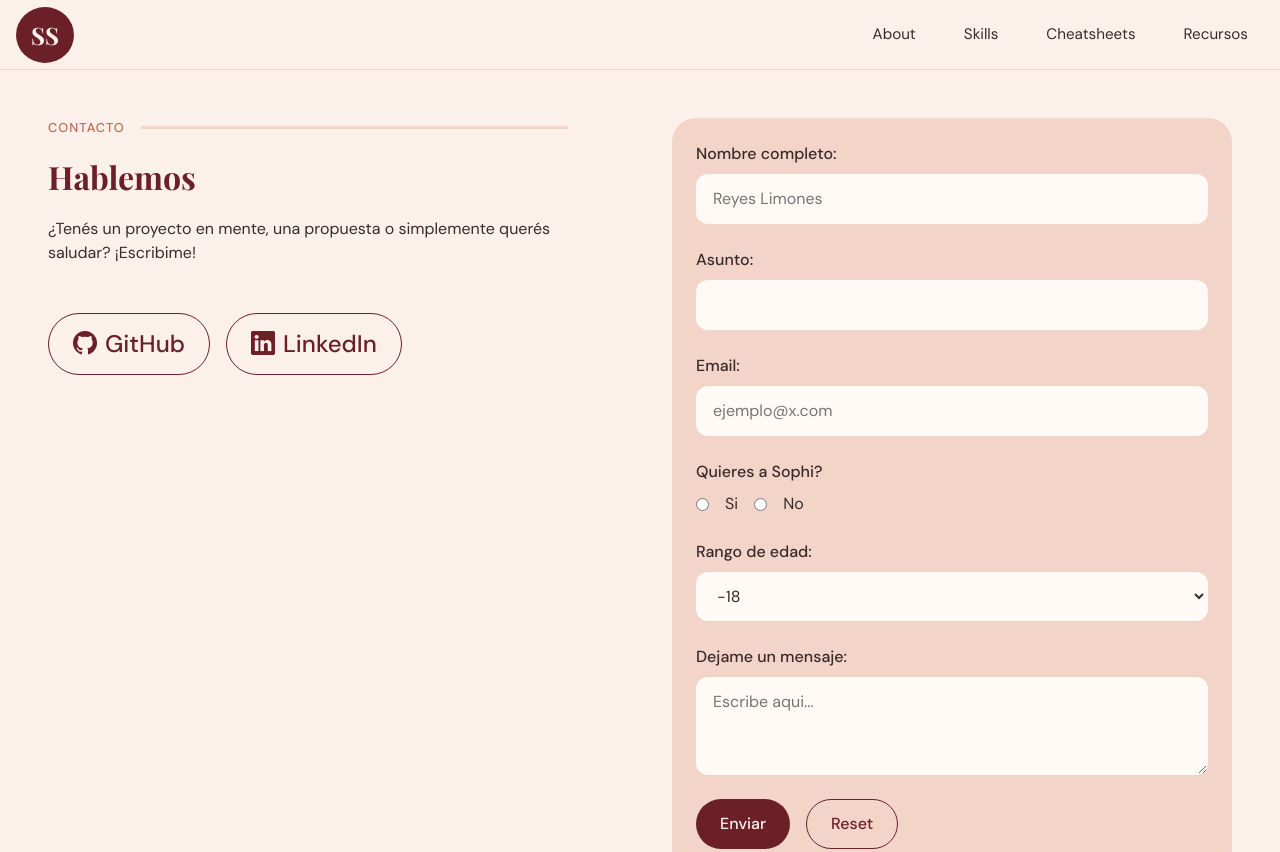
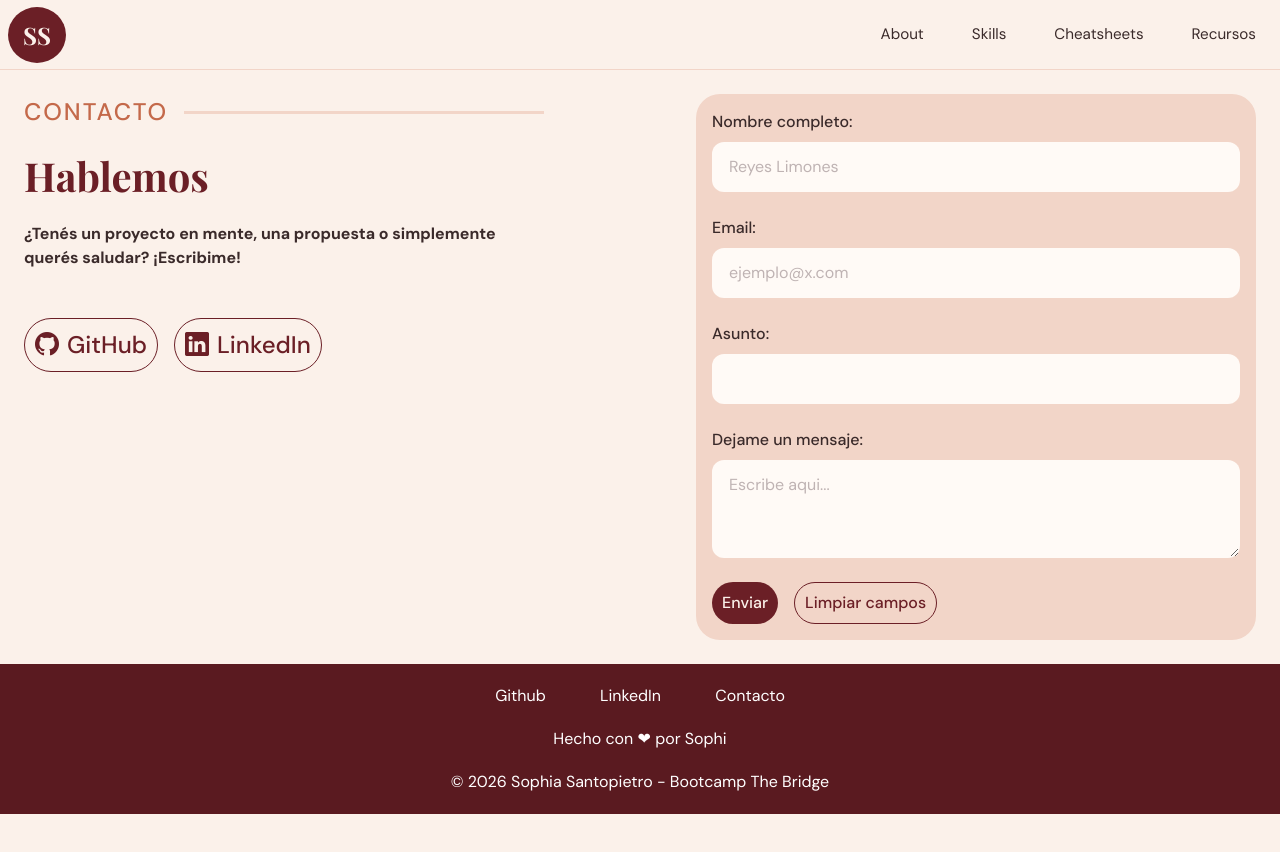
Before and after one commit to sophisantopietro/portfolio-bootcamp, a plain HTML site: page contact.html in a window 1280 px wide. Shown: the top 852 px of the page. After the commit the page ends 814 px from the top, so only its background shows below. Drawn offline with nearby package versions, Linux system fonts and the light colour scheme; a web font is replaced by a local one.

Commit message:
Correccion de header en formato movil solo para la pagina principal, quito campos de contacto y corrijo css

```diff
--- a/contact.html
+++ b/contact.html
@@ -29,12 +29,12 @@
       </button>
     </div>
   </header>
-  <main>
+  <main class="main-contact">
     <section class="contact">
       <div class="page-intro">
-        <p class="section-label">Contacto</p>
-        <h1>Hablemos</h1>
-        <p>¿Tenés un proyecto en mente, una propuesta o simplemente querés saludar? ¡Escribime!</p>
+        <p class="section-label section-label-contact">Contacto</p>
+        <h1 class="section-title">Hablemos</h1>
+        <p class="section-description">¿Tenés un proyecto en mente, una propuesta o simplemente querés saludar? ¡Escribime!</p>
         <div class="contact-buttons">
           <a class="btn btn-outline" href="https://github.com/sophisantopietro">
             <i class="bi bi-github" aria-hidden="true"></i> GitHub
@@ -55,30 +55,13 @@
           </div>
 
           <div class="form-field">
-            <label for="asunto">Asunto:</label>
-            <input id="asunto" type="text" name="asunto" required />
-          </div>
-
-          <div class="form-field">
             <label for="email">Email:</label>
             <input id="email" type="email" name="email" placeholder="ejemplo@x.com" required />
           </div>
 
-          <div class="radio-group">
-            <p>Quieres a Sophi?</p>
-            <input id="radiobt1" type="radio" name="radio-amor" value="1" required />
-            <label for="radiobt1">Si</label>
-            <input id="radiobt2" type="radio" name="radio-amor" value="2" required />
-            <label for="radiobt2">No</label>
-          </div>
-
           <div class="form-field">
-            <label for="edad">Rango de edad:</label>
-            <select name="edad" id="edad" required>
-              <option value="menor">-18</option>
-              <option value="medio">Entre 18 y 40</option>
-              <option value="anciano">+40</option>
-            </select>
+            <label for="asunto">Asunto:</label>
+            <input id="asunto" type="text" name="asunto" required />
           </div>
 
           <div class="form-field">
@@ -89,7 +72,7 @@
 
         <div class="form-actions">
           <button class="btn btn-primary" type="submit">Enviar</button>
-          <button class="btn btn-outline" type="reset">Reset</button>
+          <button class="btn btn-outline" type="reset">Limpiar campos</button>
         </div>
       </form>
     </section>
--- a/css/styles.css
+++ b/css/styles.css
@@ -42,6 +42,9 @@
   /* 24px */
   --font-size-5: 2rem;
   /* 32px */
+  --font-size-6: 2.5rem;
+  /* 40px */
+
 }
 
 /* ESTILOS GENERALES */
@@ -72,7 +75,7 @@ header {
   justify-content: space-between;
   align-items: center;
   flex-wrap: wrap;
-  padding: 0 var(--spacing-sm);
+  padding: 0 var(--spacing-xs);
   height: 100%;
 }
 
@@ -91,6 +94,7 @@ header {
   height: 3px;
   background-color: var(--color-secondary);
 }
+
 
 /* FONTS */
 h1,
@@ -218,6 +222,14 @@ h1 {
   font-weight: var(--font-weight-medium);
 }
 
+.section-label-contact {
+  font-size: var(--font-size-4);
+}
+
+.section-description {
+  font-weight: var(--font-weight-bold);
+}
+
 .card-grid {
   display: grid;
   grid-template-columns: 1fr;
@@ -266,7 +278,7 @@ h1 {
 
 .btn {
   display: inline-block;
-  padding: 0.75rem 1.5rem;
+  padding: 8px 10px;
   border-radius: 999px;
   font-weight: var(--font-weight-medium);
   transition: background-color 0.3s ease, color 0.3s ease;
@@ -379,6 +391,15 @@ h1 {
   padding: 10px 15px;
 }
 
+@media (max-width: 576px) {
+  .logo-main-page {
+    background-color: transparent;
+    color: var(--color-primary);
+    border-radius: 0;
+    padding: 4px 4px;
+  }
+}
+
 /* IMÁGENES */
 
 .foto-personal {
@@ -395,7 +416,7 @@ h1 {
   max-width: 560px;
   background-color: var(--color-soft);
   border-radius: 24px;
-  padding: var(--spacing-md);
+  padding: var(--spacing-sm);
 }
 
 .contact-form fieldset {
@@ -420,14 +441,15 @@ h1 {
   flex-direction: column;
   gap: var(--spacing-xs);
 }
+.form-field ::placeholder {
+  color: #bfb3b3;
+}
 
-.form-field label,
-.radio-group p {
+.form-field label {
   font-weight: var(--font-weight-medium);
 }
 
 .form-field input,
-.form-field select,
 .form-field textarea {
   width: 100%;
   padding: 0.75rem 1rem;
@@ -442,24 +464,14 @@ h1 {
 }
 
 .form-field input:focus,
-.form-field select:focus,
 .form-field textarea:focus {
   outline: 2px solid var(--color-secondary);
 }
 
-.radio-group {
-  display: flex;
-  flex-wrap: wrap;
-  align-items: center;
-  gap: var(--spacing-xs) var(--spacing-sm);
-}
-
-.radio-group p {
-  flex-basis: 100%;
-}
-
-.radio-group input {
-  accent-color: var(--color-primary);
+.section-title {
+  font-size: var(--font-size-6);
+  font-weight: var(--font-weight-bold);
+  margin: var(--spacing-sm) 0;
 }
 
 .form-actions {
@@ -601,6 +613,10 @@ h1 {
     padding: var(--spacing-lg);
   }
 
+  .main-contact {
+    padding: var(--spacing-md);
+  }
+
   .nav-list {
     gap: 1rem;
   }
```
Also changed, not shown: index.html (+1 -1 lines).
